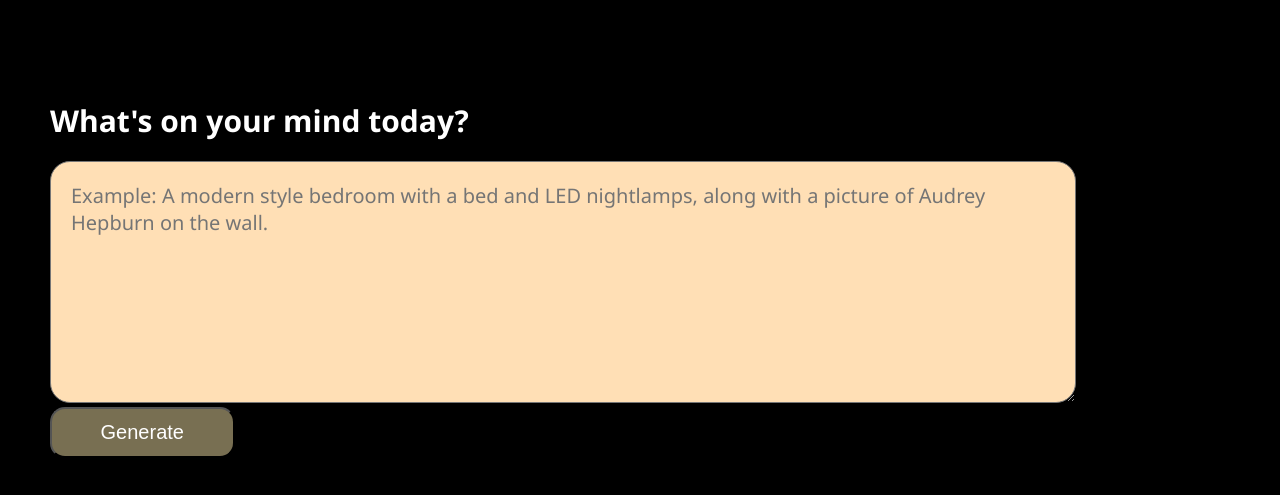
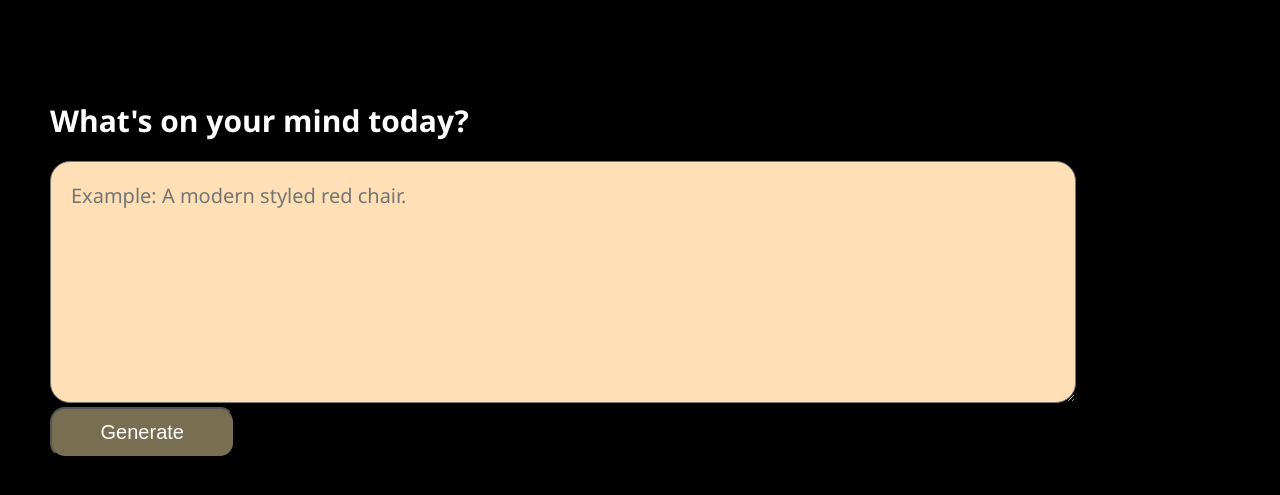
Before and after one commit to reon2002/Gen3D, a Django app: page /prompt/ in a window 1280 px wide. Shown: the part 80-575 px from the top of the page. Run offline with Django 5.2, Linux system fonts and the light colour scheme.

Commit message:
updated-system-prompt-for-text-descriptions

```diff
--- a/myproject/myapp/templates/prompt.html
+++ b/myproject/myapp/templates/prompt.html
@@ -126,7 +126,7 @@
          </div>
          <form onsubmit="submitForm(); return false;">
              {% csrf_token %}
-             <textarea id="prompt" class="prompt" cols="30" rows="10" placeholder="Example: A modern style bedroom with a bed and LED nightlamps, along with a picture of Audrey Hepburn on the wall." required></textarea>
+             <textarea id="prompt" class="prompt" cols="30" rows="10" placeholder="Example: A modern styled red chair." required></textarea>
              <br>
              <input type="submit" id="generate" class="generate" value="Generate" onclick="hidePrompt()">
          </form>
--- a/myproject/myapp/views.py
+++ b/myproject/myapp/views.py
@@ -124,7 +124,8 @@ def gen3d(request):
 
             return HttpResponse("3D model generation complete.")
         except subprocess.CalledProcessError as e:
-            return HttpResponse(f"Error: {e}")
+            # return HttpResponse(f"Error: {e}")
+            return render(request,"gen3d.html")
     else:
         return HttpResponse("Method not allowed")
 
@@ -134,7 +135,7 @@ def generate_descriptions(input_prompt):
 
     print("The input prompt recieved is:",input_prompt)
     print("\n\n")
-    template="Suggest three text descriptions for the following input prompt in less than 15 words for which image can be generated: "
+    template="Suggest three image-generatable text descriptions for the following input prompt in less than 15 words which is to be passed into a Stable Diffusion model for image-generation: "
 
     question=template+input_prompt
     print(question)
```
Also changed, not shown: myproject/db.sqlite3, myproject/myapp/2Dimage/generatedImage.png, myproject/myapp/outputs/0/input.png.
